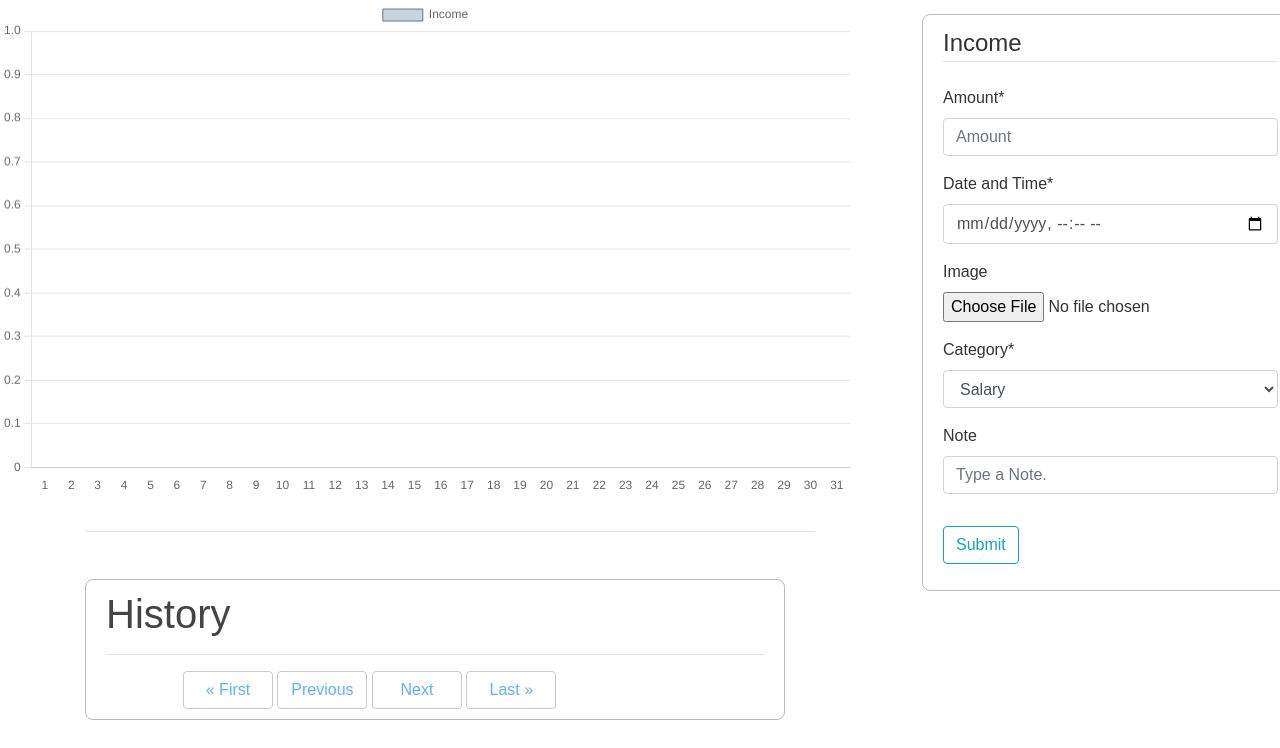
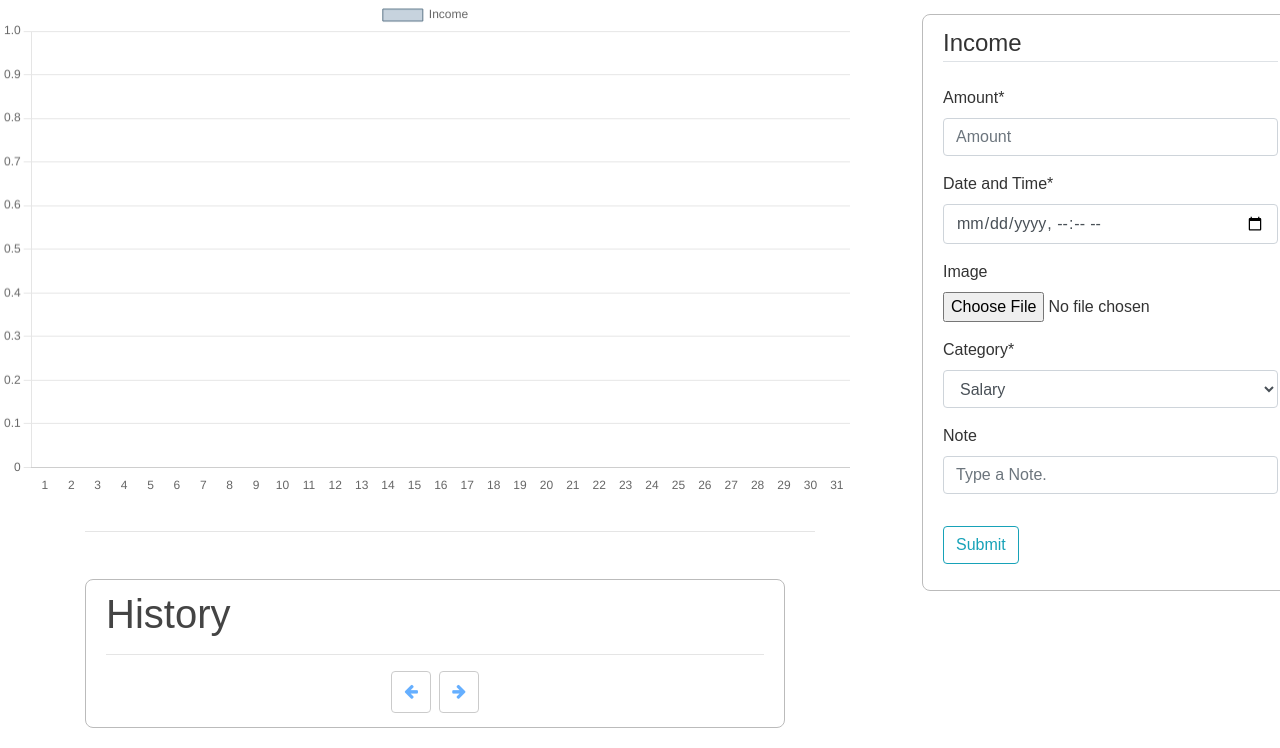
Before and after one commit to om-modh/expense_project, a Django app: page /income/ in a window 1280 px wide. Shown: the part 91-839 px from the top of the page. Before the commit the page ends 811 px from the top, so only its background shows below. Run offline with Django 4.2, Linux system fonts and the light colour scheme; a user stored in the database is signed in; data that the repository does not hold is empty; some libraries are stand-ins or nearby versions.

Commit message:
pagination

```diff
--- a/manager/static/manager/main.css
+++ b/manager/static/manager/main.css
@@ -210,11 +210,11 @@ a.article-title:hover {
     display: inline ;
     padding: 0.5rem 0.75rem ;
     margin-left: 3px ;
-    line-height: 1.25 ;
+    line-height: inherit ;
     color: #007bff ;
     background-color: #fff ;
     border: 1px solid #aaaaaa;
-    width: 90px;
+    width: 40px;
 }
 
 .fade{
--- a/manager/templates/manager/income.html
+++ b/manager/templates/manager/income.html
@@ -35,40 +35,49 @@
                 </article>
             {% endfor %}
             <hr>
-            <nav aria-label="Page navigation example">
-                <ul class="pagination justify-content-center">
-                    <div class="page-item">
+            <nav aria-label="Page navigation example" class="mb-1">
+                <div class="page-item content-center">
                     {% if incomes.has_previous or incomes.has_next %}
                         {% if incomes.has_previous %}
-                                <a  href="?page=1"><button class="page-link">&laquo First</button></a>
-                                <a href="?page={{ incomes.previous_page_number }}"><button class="page-link">Previous</button></a>
+                            <a href="?page={{ incomes.previous_page_number }}">
+                                <button class="page-link mr-1">
+                                    <i class="fa fa-arrow-left" aria-hidden="true"></i>
+                                </button>
+                            </a>
                         {% else %}
-                                <button class="page-link fade">&laquo First</button>
-                                <button class="page-link fade">Previous</button>
+                            <button class="page-link fade mr-1">
+                                <i class="fa fa-arrow-left" aria-hidden="true"></i>
+                            </button>
                         {% endif %}
-                            <!--
-                            <li class="page-item disabled"><a href="#" class="page-link">Page {{ venues.number }} of {{ venues.paginator.num_pages }}</a></li>
-                            -->
 
-                            {% for i in incomes.num_pages %}
-                                <a href="?page={{ forloop.counter }}"><button class="page-link">{{ forloop.counter }}</button></a>
+                        {% for page in pages.page_range %}
+                            <a class="mr-1 ml-1 h5" href="?page={{ page }}">
+                                <button class="page-link content-center">
+                                    {{ page }}
+                                </button>
+                            </a>
                         {% endfor %}
 
                         {% if incomes.has_next %}
-                                <a href="?page={{ incomes.next_page_number }}"><button class="page-link">Next</button></a>
-                                <a href="?page={{ incomes.paginator.num_pages }}"><button class="page-link">Last &raquo</button></a>
+                            <a href="?page={{ incomes.next_page_number }}">
+                                <button class="page-link ml-1">
+                                    <i class="fa fa-arrow-right" aria-hidden="true"></i>
+                                </button>
+                            </a>
                         {% else %}
-                                <button class="page-link fade">Next</button>
-                                <button class="page-link fade">Last &raquo</button>
+                            <button class="page-link fade ml-1">
+                                <i class="fa fa-arrow-right" aria-hidden="true"></i>
+                            </button>
                         {% endif %}
                     {% else %}
-                            <button class="page-link fade">&laquo First</button>
-                            <button class="page-link fade">Previous</button>
-                            <button class="page-link fade">Next</button>
-                            <button class="page-link fade">Last &raquo</button>
+                        <button class="page-link fade mr-1">
+                            <i class="fa fa-arrow-left" aria-hidden="true"></i>
+                        </button>
+                        <button class="page-link fade ml-1">
+                            <i class="fa fa-arrow-right" aria-hidden="true"></i>
+                        </button>
                     {% endif %}
                 </div>
-                </ul>
             </nav>
         </div>
     </div>
--- a/manager/urls.py
+++ b/manager/urls.py
@@ -8,5 +8,6 @@ urlpatterns = [
     path('deleteExpense/<int:id>', views.DeleteExpense, name="deleteExpense"),
     path('deleteIncome/<int:id>', views.DeleteIncome, name='deleteIncome'),
     path('updateExpense/<int:id>', views.UpdateExpense, name='updateExpense'),
-    path('updateIncome/<int:id>', views.UpdateIncome, name='updateIncome')
+    path('updateIncome/<int:id>', views.UpdateIncome, name='updateIncome'),
+    # path('about/', views.about, name='about'),
 ]
--- a/manager/views.py
+++ b/manager/views.py
@@ -5,6 +5,7 @@ from django.contrib.auth.decorators import login_required
 from .models import Expense, Income
 from django.utils import timezone
 from django.core.paginator import Paginator
+import datetime
 
 
 @login_required
@@ -88,12 +89,9 @@ def income(request):
             del datesQuery[key+1]
         key-=1
 
-    print(datesQuery)
-    print(amountDaily)
-
     key = 1
     k = 0
-    while key<32:
+    while key<32 and k<len(datesQuery):
         if k==len(datesQuery):
             break
         if(key==int(datesQuery[k])):
@@ -122,6 +120,8 @@ def income(request):
         'money' : amountDaily,
         'form' : form,
         'incomes' : incomes,
+        'pages': p,
+
     }
     return render(request, 'manager/income.html', context)
 
@@ -162,6 +162,8 @@ def UpdateIncome(request, id):
 def expense(request):
 
     # Variables, list, integers.
+    month = request.POST.get('month', '10')
+    fullDate = []
     datesQuery = []
     amountQuery = []
     amountDaily = [0]*31
@@ -171,13 +173,13 @@ def expense(request):
         graphDates.append(i)
 
 
-    # User, Query
+    # User, Query, QuerySet
     user = request.user
-    queryset = Expense.objects.filter(User_id = user, DeletedAt = None, ExpenseDate__month='10').order_by('ExpenseDate')
-
+    queryset = Expense.objects.filter(User_id = user, DeletedAt = None, ExpenseDate__month=month).order_by('ExpenseDate')
     for query in queryset:
         datesQuery.append(query.ExpenseDate.strftime("%d"))
         amountQuery.append(query.Amount)
+        fullDate.append(query.ExpenseDate)
 
 
     key = len(datesQuery)-2
@@ -191,14 +193,20 @@ def expense(request):
 
     key = 1
     k = 0
-    while key<32:
-        print(datesQuery[k])
+    while key<32 and k<len(datesQuery):
         if(key==int(datesQuery[k])):
             amountDaily[int(datesQuery[k])-1] = amountQuery[k]
             k+=1
         key+=1
 
 
+    # History Pagination.
+    p = Paginator(Expense.objects.filter(User_id = user, DeletedAt = None).order_by('-ExpenseDate'), 5)
+    page = request.GET.get('page')
+    expenses = p.get_page(page)
+    print(p.num_pages)
+
+    # API call
     if request.method == 'POST':
         form = UserExpenseForm(request.POST)
         if form.is_valid():
@@ -209,16 +217,14 @@ def expense(request):
     else:
         form = UserExpenseForm()
 
-    p = Paginator(Expense.objects.filter(User_id = user, DeletedAt = None).order_by('-ExpenseDate'), 5)
-    page = request.GET.get('page')
-    expenses = p.get_page(page)
-
     context = {
         'username' : user,
         'labels': graphDates,
         'money' : amountDaily,
         'form' : form,
         'expenses' : expenses,
+        'fullDate' : fullDate,
+        'pages': p,
     }
     return render(request, 'manager/expense.html', context)
 
@@ -249,3 +255,46 @@ def UpdateExpense(request, id):
         form = UpdateExpenseForm(instance=expense)
 
     return render(request, 'manager/updateExpense.html', {'form': form})
+
+
+
+
+
+
+
+
+
+
+
+
+
+
+
+
+# def about(request):
+#     amountQuery = []
+#     fullDateQuery = []
+#     user = request.user
+#     queryset = Expense.objects.filter(User_id = user, DeletedAt = None).order_by('-ExpenseDate')
+#     for query in queryset:
+#         fullDateQuery.append(datetime.strptime(query.ExpenseDate, "%Y-%m-%d")).time()
+#         amountQuery.append(query.Amount)
+
+#     key = len(fullDateQuery)-2
+#     while key>=0:
+#         if fullDateQuery[key] == fullDateQuery[key+1]:
+#             amountQuery[key] = amountQuery[key] + amountQuery[key+1]
+#             del amountQuery[key+1]
+#             del fullDateQuery[key+1]
+#         key-=1
+
+#     print(len(fullDateQuery))
+#     print(len(amountQuery))
+
+
+#     context = {
+#         'username': user,
+#         'fullDate' : fullDateQuery,
+#         'amount' : amountQuery,
+#     }
+#     return render(request, 'manager/about.html', context)
```
Also changed, not shown: manager/templates/manager/about.html (+31 -27 lines), manager/templates/manager/expense.html (+43 -74 lines). Lines whose indentation alone changed are shown as unchanged.
